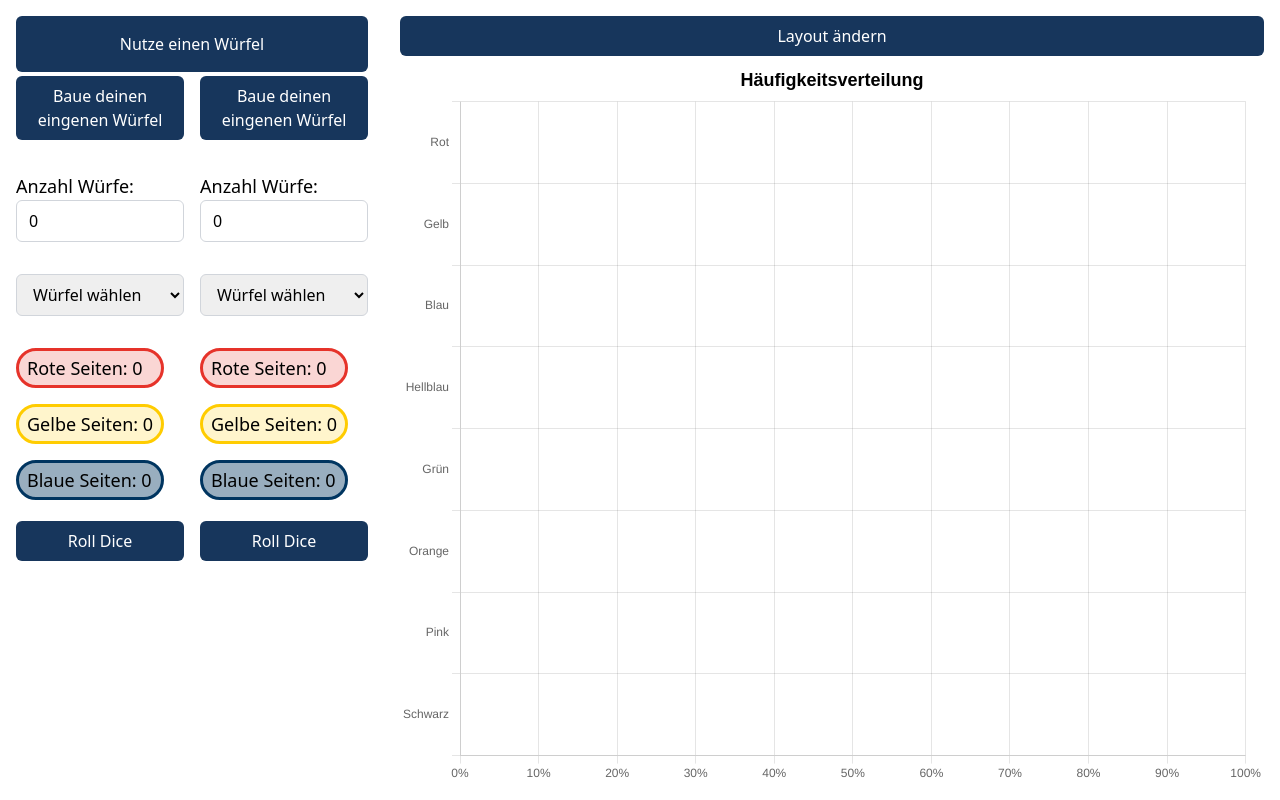
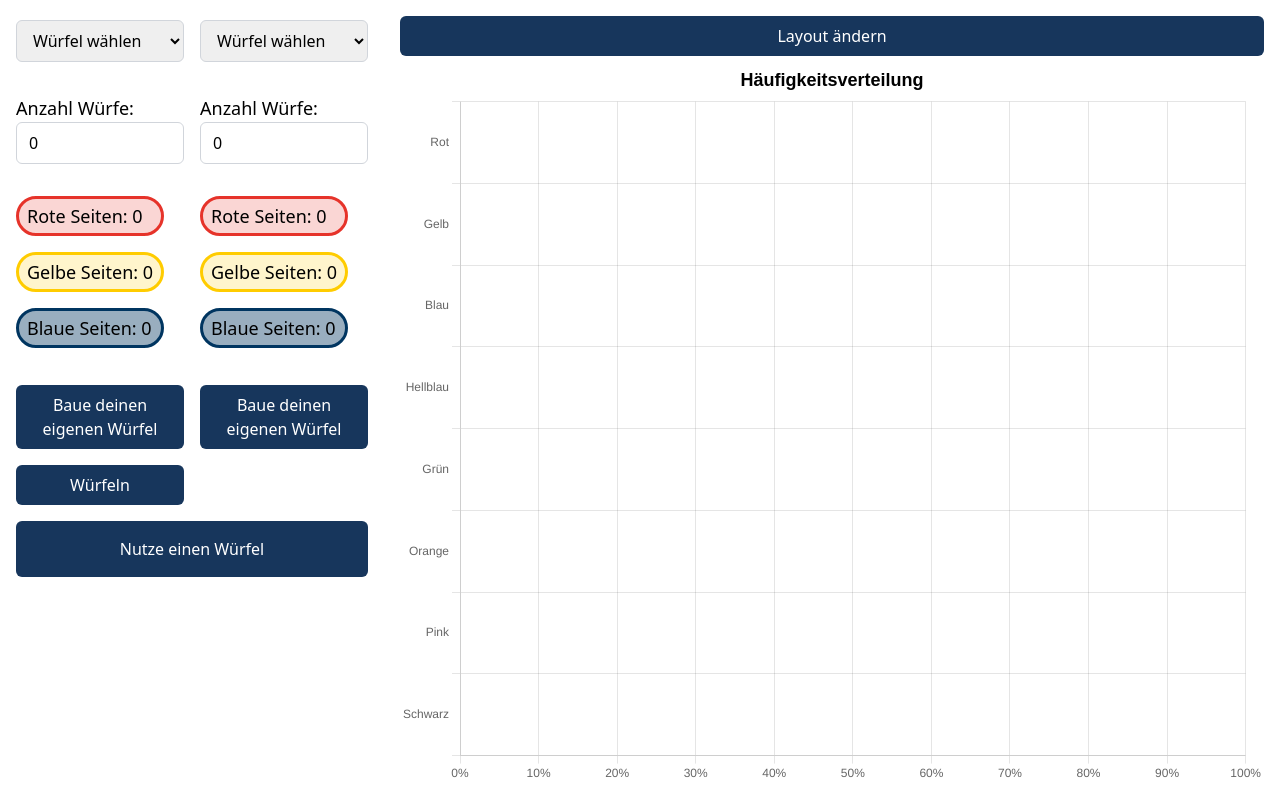
Before and after one commit to mathedidaktik/wettkoenig, a Nuxt app: page / in a window 1280 px wide. Both pictures are taken after a click on the button "Nutze zwei Würfel". Built offline with nearby package versions, Linux system fonts and the light colour scheme.

Commit message:
Add buttons to use more or less colors; Change the layout

```diff
--- a/components/Dice.vue
+++ b/components/Dice.vue
@@ -1,7 +1,10 @@
 <template>
     <div class="flex flex-col space-y-8">
-        <button @click="changeDiceMode" class="button text-white rounded-md px-4 py-2" v-if="!useDiyDice">Baue deinen eingenen Würfel</button>
-        <button @click="changeDiceMode" class="button text-white rounded-md px-4 py-2" v-if="useDiyDice">Nutze fertige Würfel</button>
+        <select ref="diceSelect" id="diceChooser" :onChange="setDiceSides" class="border-gray-300 border rounded-md px-3 py-2 w-full" v-if="!useDiyDice">
+            <option value="nodice">Würfel wählen</option>
+            <option value="dice1">Weißer 10er Würfel</option>
+            <option value="dice2">Schwarzer 20er Würfel</option>
+        </select>
 
         <div class="flex flex-col items-start">
             <label for="num-rolls" class="text-lg font-medium">Anzahl Würfe:</label>
@@ -9,11 +12,6 @@
             <label v-if="warningRolls" class="text-red-700">Es Muss mindestens einen Wurf und maximal 1000000 Würfe geben.</label>
         </div>
 
-        <select ref="diceSelect" id="diceChooser" :onChange="setDiceSides" class="border-gray-300 border rounded-md px-3 py-2 w-full" v-if="!useDiyDice">
-            <option value="nodice">Würfel wählen</option>
-            <option value="dice1">Weißer 10er Würfel</option>
-            <option value="dice2">Schwarzer 20er Würfel</option>
-        </select>
 
         <div ref="container" class="space-y-4 lableContainer">
             <div v-if="!useDiyDice">
@@ -34,6 +32,8 @@
             <button id="less-colors" @click="AdjustColorCount('less')" class="button text-white rounded-md px-4 py-2" v-if="useDiyDice && sidesInputsCount >= 4">Weniger Farben</button>
 
         </div>
+        <button @click="changeDiceMode" class="button text-white rounded-md px-4 py-2" v-if="!useDiyDice">Baue deinen eigenen Würfel</button>
+        <button @click="changeDiceMode" class="button text-white rounded-md px-4 py-2" v-if="useDiyDice">Nutze fertige Würfel</button>
     </div>
 </template>
 
@@ -193,6 +193,7 @@
             this.setSidesByColor('pink', 0);
             this.setSidesByColor('black', 0);
 
+            //if(!this.useDiyDice) sidesindex = 3
             this.$emit('dice-changed', this.id);
 
         },
--- a/pages/index.vue
+++ b/pages/index.vue
@@ -2,24 +2,26 @@
 
     <div id="x-top-level-container" class="flex h-full w-full flex-wrap flex-row justify-between">
         <div id="y-dice-control-container" class="flex flex-col grow w-full lg:w-1/5 xl:w-1/5 p-4">
-            <button @click="secondDiceCheck" class="button text-white rounded-md px-4 p-4 m-0" v-if="!secondDice">Nutze zwei Würfel</button>
-            <button @click="secondDiceCheck" class="button text-white rounded-md px-4 p-4 m-0" v-if="secondDice">Nutze einen Würfel</button>
+
             <div id="x-dices-container" class="flex flex-row space-x-4 mt-1">
                 <div class="y-dice-container flex flex-col grow lg:w-1/2 xl:w-1/2">
-                    <Dice ref="dice1" :id="0" @dice-changed="setTableToZero" />
+                    <Dice ref="dice1" :id="0" @dice-changed="setTableToZero"></Dice>
                     <div class="flex flex-col space-y-8">
-                        <button type="button" @click="rollDice1" class="button text-white rounded-md px-4 py-2 mt-4">Roll Dice</button>
+                        <button type="button" @click="rollDice1" class="button text-white rounded-md px-4 py-2 mt-4 mb-4">Würfeln</button>
                     </div>
                 </div>
 
                 <div class="y-dice-container flex flex-col grow lg:w-1/2 xl:w-1/2" v-if="secondDice">
-                    <Dice ref="dice2" :id="1" @dice-changed="setTableToZero" />
-                    <div class="flex flex-col space-y-8">
-                        <button type="button" @click="rollDice2" class="button text-white rounded-md px-4 py-2 mt-4">Roll Dice</button>
-                    </div>
+                    <Dice ref="dice2" :id="1" @dice-changed="setTableToZero"><div class="flex flex-col space-y-8">
+                        <button type="button" @click="rollDice2" class="button text-white rounded-md px-4 py-2 mt-4 mb-4">Würfeln</button>
+                    </div></Dice>
+
                 </div>
             </div>
+            <button @click="secondDiceCheck" class="button text-white rounded-md px-4 p-4 m-0" v-if="!secondDice">Nutze zwei Würfel</button>
+            <button @click="secondDiceCheck" class="button text-white rounded-md px-4 p-4 m-0" v-if="secondDice">Nutze einen Würfel</button>
         </div>
+
         <div id="canvas-container" class="w-full lg:w-3/5 xl:w-3/5 p-4 flex min-h-0 relative grow flex-col">
             <button type="button" @click="changeChart" class="button text-white rounded-md px-4 py-2 m-0">Layout ändern</button>
             <figure>
@@ -116,32 +118,52 @@ export default{
         },
         methods: {
             secondDiceCheck() {
+                let dice2 = this.$refs.dice2;
+                if (dice2) {
+                    dice2.sidesInputsCount = 3;
+                }
                 this.secondDice = !this.secondDice;
                 this.setTableToZero(1);
+
             },
             setTableToZero(diceId) {
-                if (diceId == 0) {
-                    this.myChart.data.datasets[0].data = [0, 0, 0, 0, 0, 0, 0, 0];
-                    this.myChart.update();
-                }
-                else if (diceId == 1) {
-                    this.myChart.data.datasets[1].data = [0, 0, 0, 0, 0, 0, 0, 0];
-                    this.myChart.update();
-                }
+
+                this.myChart.data.datasets[diceId].data = [0, 0, 0, 0, 0, 0, 0, 0];
+                this.myChart.update();
+
             },
             displayChart(rolls, numberOfRolls , datasetIndex) {
             // Generate data for the chart based on rolls
-                var newData = [
-                        ((rolls.filter(roll => roll === 'red').length) / numberOfRolls) * 100,
-                        ((rolls.filter(roll => roll === 'yellow').length) / numberOfRolls) * 100,
-                        ((rolls.filter(roll => roll === 'blue').length) / numberOfRolls) * 100,
-                        ((rolls.filter(roll => roll === 'lightblue').length) / numberOfRolls) * 100,
-                        ((rolls.filter(roll => roll === 'green').length) / numberOfRolls) * 100,
-                        ((rolls.filter(roll => roll === 'orange').length) / numberOfRolls) * 100,
-                        ((rolls.filter(roll => roll === 'pink').length) / numberOfRolls) * 100,
-                        ((rolls.filter(roll => roll === 'black').length) / numberOfRolls) * 100,
-                    ]
+                let sidesCount = 0;
 
+                let dice1 = this.$refs.dice1;
+                if(this.secondDice) {
+                    let dice2 = this.$refs.dice2;
+
+                    if (dice1.sidesInputsCount < dice2.sidesInputsCount){
+                        sidesCount = dice2.sidesInputsCount;
+                    }
+                    else {
+                        sidesCount = dice1.sidesInputsCount;
+                    }
+                }
+                else {sidesCount = dice1.sidesInputsCount;}
+
+                var allData = [
+                {rank: 1, label: 'Rot', value: ((rolls.filter(roll => roll === 'red').length) / numberOfRolls) * 100},
+                {rank: 2, label: 'Gelb', value: ((rolls.filter(roll => roll === 'yellow').length) / numberOfRolls) * 100},
+                {rank: 3, label: 'Blau', value: ((rolls.filter(roll => roll === 'blue').length) / numberOfRolls) * 100},
+                {rank: 4, label: 'Hellblau', value: ((rolls.filter(roll => roll === 'lightblue').length) / numberOfRolls) * 100},
+                {rank: 5, label: 'Grün', value: ((rolls.filter(roll => roll === 'green').length) / numberOfRolls) * 100},
+                {rank: 6, label: 'Orange', value: ((rolls.filter(roll => roll === 'orange').length) / numberOfRolls) * 100},
+                {rank: 7, label: 'Pink', value: ((rolls.filter(roll => roll === 'pink').length) / numberOfRolls) * 100},
+                {rank: 8, label: 'Schwarz', value: ((rolls.filter(roll => roll === 'black').length) / numberOfRolls) * 100},
+                ]
+
+                var newData = allData.filter(data => data.rank <= sidesCount).map(data => data.value);
+                var newLabels = allData.filter(data => data.rank <= sidesCount).map(data => data.label);
+
+                this.myChart.data.labels = newLabels;
                 this.myChart.data.datasets[datasetIndex].data = newData;
 
                 this.myChart.update();
@@ -149,6 +171,7 @@ export default{
             },
             rollDice1() {
                 let dice1 = this.$refs.dice1;
+
                 if (dice1.warningRolls | dice1.warningSites) {
                     this.displayChart([], 0, 0);
                     return;
@@ -159,6 +182,7 @@ export default{
 
             rollDice2(){
                 let dice2 = this.$refs.dice2;
+
                 if (dice2.warningRolls | dice2.warningSites) {
                     this.displayChart([], 0, 1);
                     return;
```
